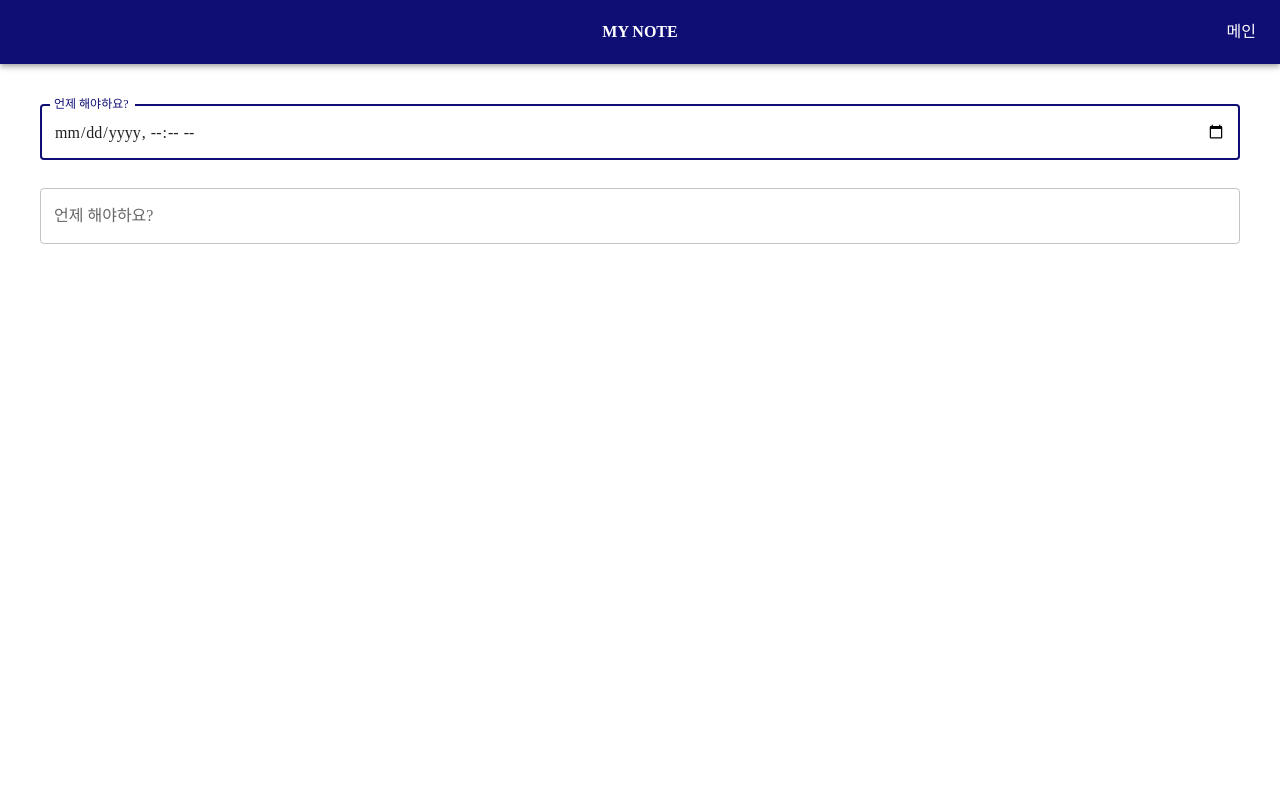
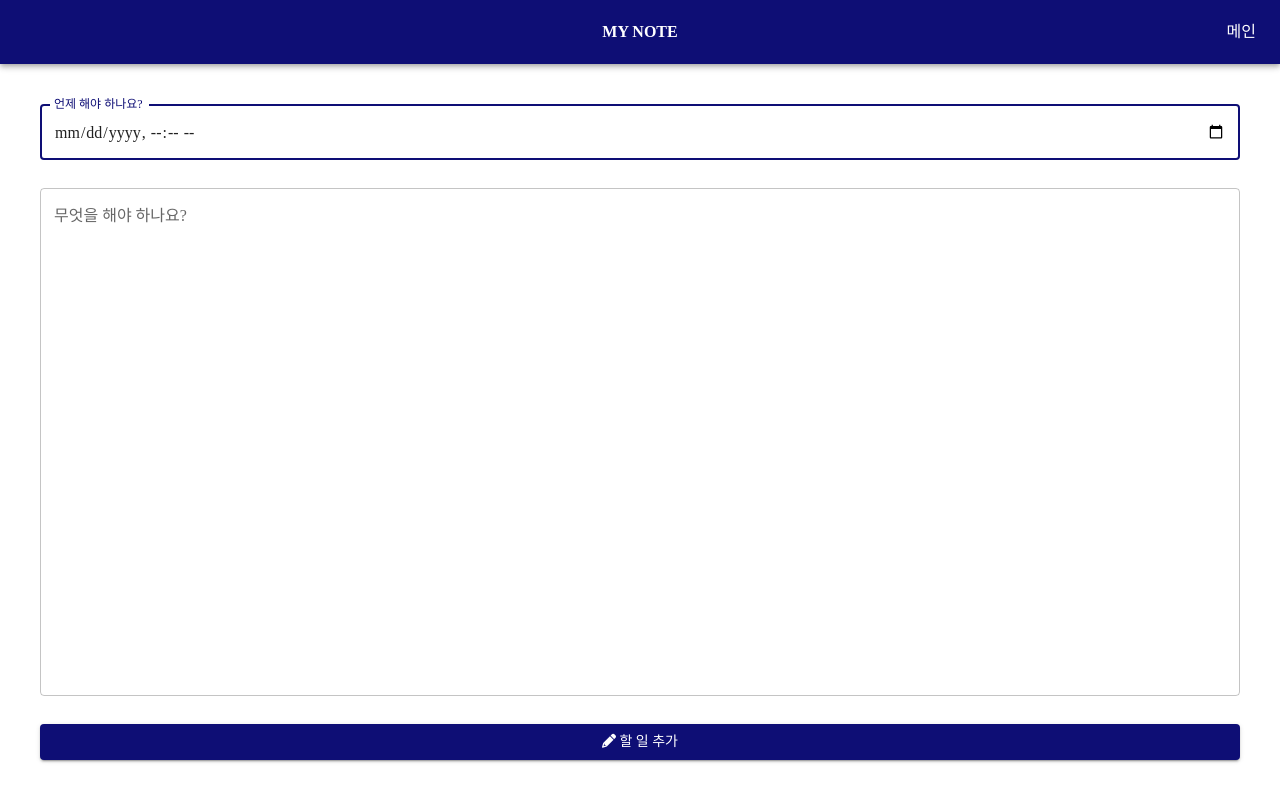
Before and after one commit to kimhyeji/react-todoList-2023, a React (Create React App) app: page /#/write in a window 1280 px wide. Built offline with nearby package versions, Linux system fonts and the light colour scheme; a web font is replaced by a local one.

Commit message:
할 일 폼체크

```diff
--- a/src/pages/WritePage.js
+++ b/src/pages/WritePage.js
@@ -1,13 +1,51 @@
-import { TextField } from "@mui/material";
+import { TextField, Button } from "@mui/material";
 
 export default function WritePage() {
+  const onSubmit = (e) => {
+    e.preventDefault();
+
+    const form = e.target;
+
+    if (form.regDate.value.length == 0) {
+      alert("날짜를 입력해주세요.");
+      form.regDate.focus();
+      return;
+    }
+
+    if (form.content.value.length == 0) {
+      alert("내용을 입력해주세요.");
+      form.content.focus();
+      return;
+    }
+  };
+
   return (
     <>
-      <div className="flex-1 flex p-10 flex-col gap-7">
-        <TextField label="언제 해야하요?" focused type="datetime-local" />
+      <form className="flex-1 flex p-10 flex-col gap-7" onSubmit={onSubmit}>
+        <TextField
+          label="언제 해야 하나요?"
+          focused
+          type="datetime-local"
+          name="regDate"
+        />
 
-        <TextField label="언제 해야하요?" className="flex-1 flex" multiline />
-      </div>
+        <TextField
+          name="content"
+          label="무엇을 해야 하나요?"
+          className="flex-1 flex"
+          InputProps={{ className: "flex-1 flex-col" }}
+          inputProps={{ className: "flex-1" }}
+          multiline
+        />
+
+        <Button type="submit" variant="contained">
+          <span>
+            <i class="fa-solid fa-pencil"></i>
+          </span>
+          <span>&nbsp;</span>
+          <span>할 일 추가</span>
+        </Button>
+      </form>
     </>
   );
 }
```
